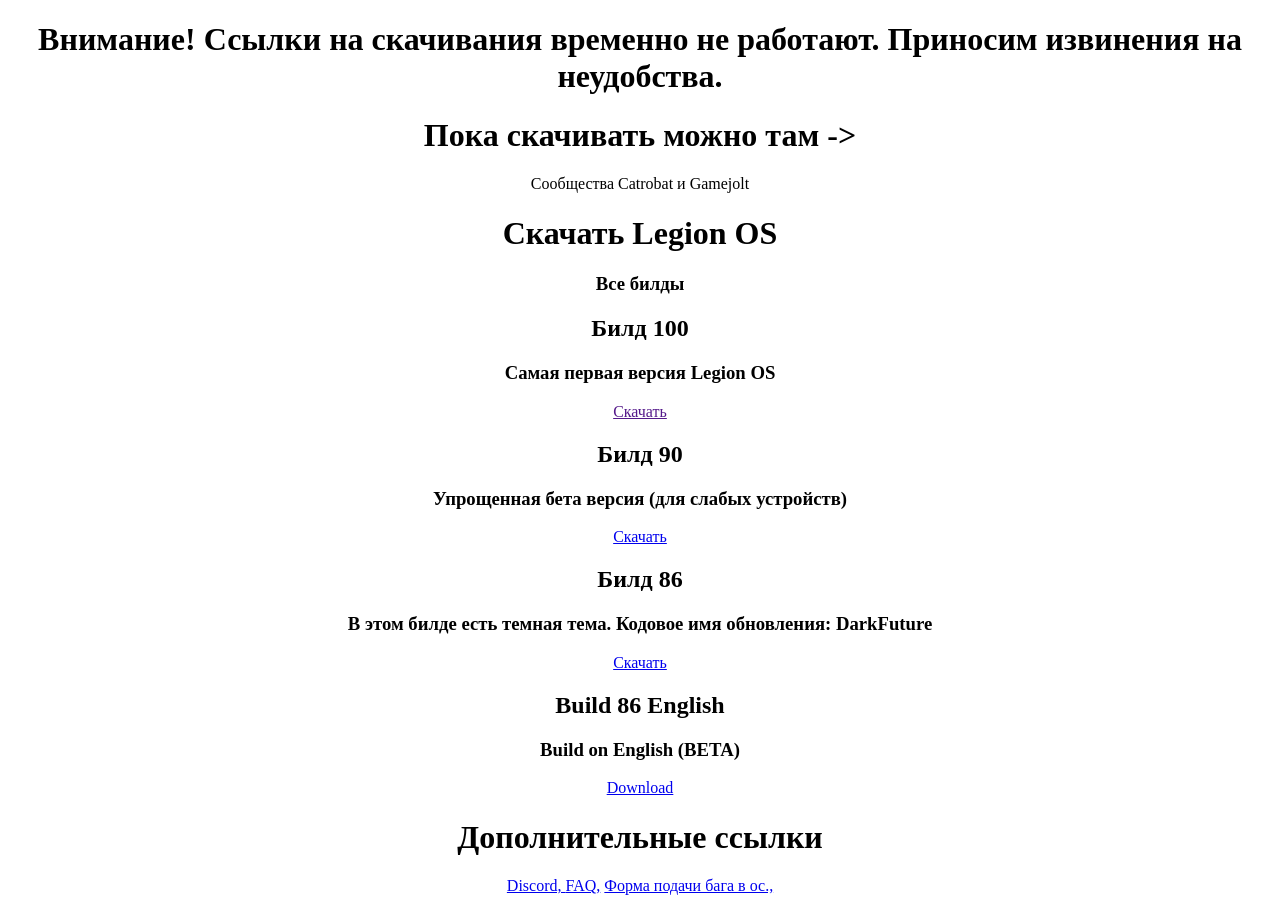
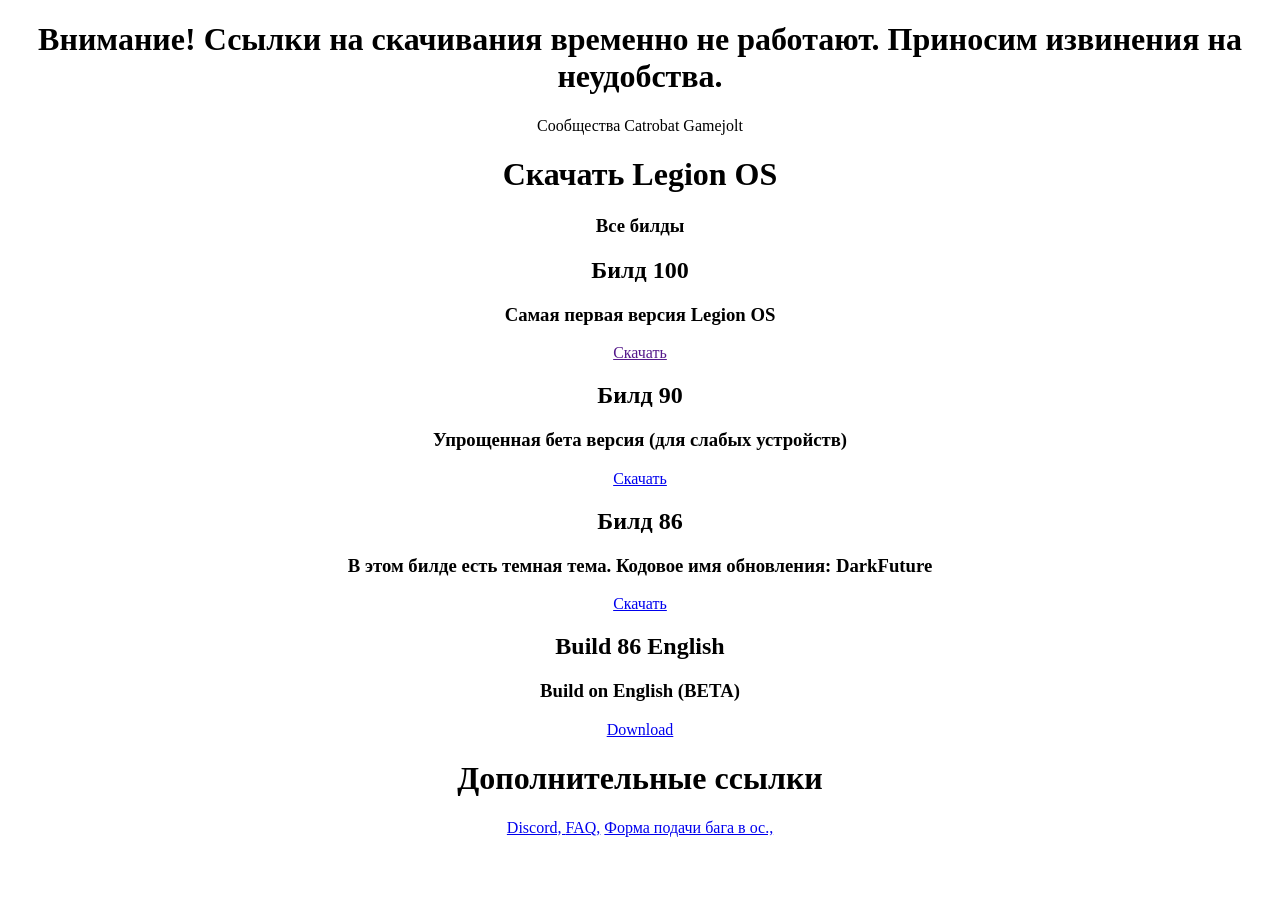
Before and after one commit to TRB-Exe/ftp.wcpdownloads.io-pocketcodeos, a plain HTML site: page index.html in a window 1280 px wide. After the commit the page ends 845 px from the top, so only its background shows below. Drawn offline with Linux system fonts and the light colour scheme.

Commit message:
Update index.html

```diff
--- a/index.html
+++ b/index.html
@@ -7,7 +7,7 @@
 <body background="img/bg.jpg"  align="center" width="0" height="">
 <body>
     <h1>Внимание! Ссылки на скачивания временно не работают. Приносим извинения на неудобства.</h1>
-    <h1>Пока скачивать можно там -></h1> <a href"https://share.catrob.at/app/user/e5198827-6513-11ea-a2ae-000c292a0f49">Сообщества Catrobat и</a> <a href"https://gamejolt.com/games/legionos/579025">Gamejolt</a>
+    <a href"https://share.catrob.at/app/user/e5198827-6513-11ea-a2ae-000c292a0f49">Сообщества Catrobat</a> <a href"https://gamejolt.com/games/legionos/579025">Gamejolt</a>
     <h1>Скачать Legion OS</h1>
     <h3>Все билды</h3>
     <h2>Билд 100</h2>
```
